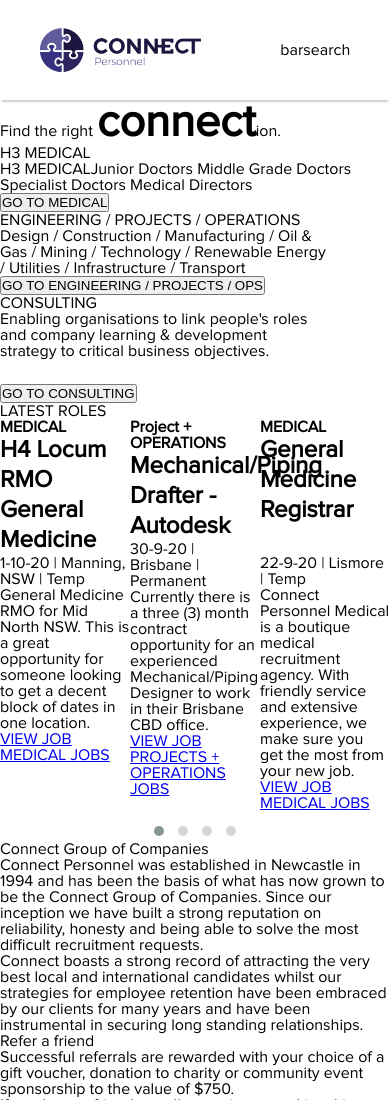
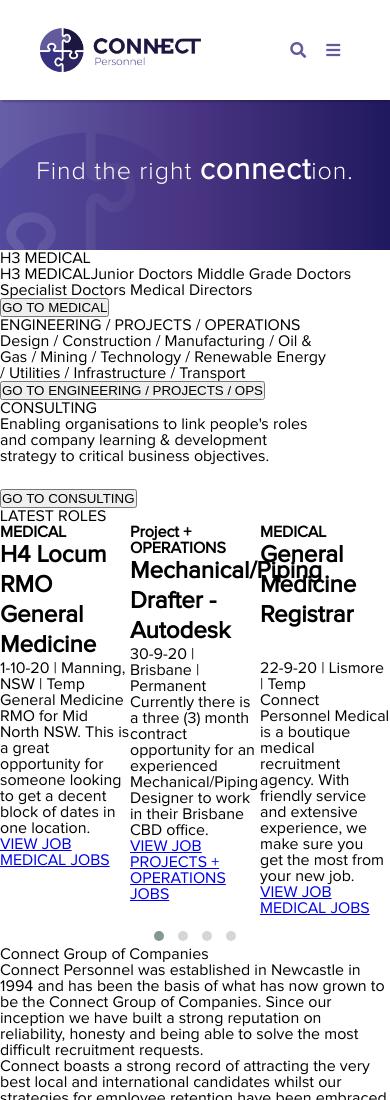
Before and after one commit to porosh2002/Glitch, a plain HTML site: page index.html in a window 390 px wide. Shown: the top 1100 px of the page. Drawn offline with nearby package versions, Linux system fonts and the light colour scheme.

Commit message:
secound section complete

```diff
--- a/Styles/main.css
+++ b/Styles/main.css
@@ -1,6 +1,7 @@
 * {
   margin: 0;
   padding: 0;
+  outline: none;
 }
 body {
   font-family: "Proxima Nova";
@@ -503,11 +504,33 @@
   box-shadow: 0 4px 2px -2px rgba(0, 0, 0, 0.2);
 }
 .mobile-cntnt{
-  /* width:60px; */
   display: flex;
- /* margin-left:30px; */
+  color: #615b9b;
 }
 .mobile-cntnt div{
-/* margin: 0px 10px; */
+  margin: 0px 10px;
+}
+/* Third */
+.thirdSection {
+  height: 150px;
+  background: url("../Images/icon-watermark.png");
+  background-position: left;
+  background-repeat: no-repeat;
+  background-size:70%;
+}
+.bgGradient {
+  height: 100%;
+  background: linear-gradient(to right, #51499ce0, #493481, #20195f);
+}
+.thirdSectionContent {
+  text-align: center;
+  color: #fff;
+  font-size:25px;
+  letter-spacing: 1px;
+  font-family: "Proxima Nova Light";
+  padding-top: 55px;
+}
+.connect-m{
+  font-size:30px !important;
 }
   }
--- a/index.html
+++ b/index.html
@@ -40,8 +40,8 @@
     <div class="logo_bar">
       <a href="#"><img class="logo" src="./Images/Logo.png" alt="Connect Personnel" /></a>
   <div class='mobile-cntnt'>
-  <div>bar</div>
-  <div>search</div>
+  <div><i class="fas fa-search"></i></div>
+  <div><i class="fas fa-bars"></i></div>
   </div>
     </div>
       <!-- <a href="#"><img class="logo" src="./Images/Logo.png" alt="Connect Personnel" /></a> -->
@@ -85,7 +85,7 @@
       <div class="thirdSectionContent">
         <p>
           Find the right
-          <span style="font-weight: bolder; font-size: 45px">connect</span>ion.
+          <span class="connect-m" style="font-weight: bolder; font-size: 45px">connect</span>ion.
         </p>
         <!-- Search Wraper -->
         <div class="ThirdSectionSearch mainButtonDIV">
```
